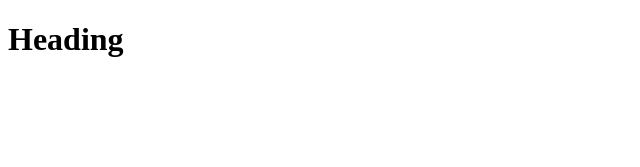
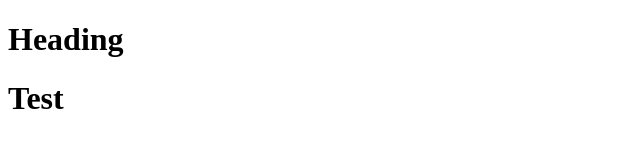
Before and after one commit to raghuhr18/project001, a React (Vite) app: page / in a window 1280 px wide. Shown: the top 167 px of the page, without its empty margins (0-640 px from the left). Built offline with nearby package versions, Linux system fonts and the light colour scheme.

Commit message:
element and component

```diff
--- a/App.js
+++ b/App.js
@@ -1,10 +1,20 @@
 import React from 'react';
 import ReactDOM from 'react-dom/client';
 
-const heading1 = React.createElement("h1",{id:"container"},"Heading");
+const Title = (
+    <h1 id='title' key="h2" className="heading">
+        Heading
+    </h1>
+    )
 
-const heading2 = <h1 id='title' key="h2" className="heading">Heading</h1>
-
+const HeaderComponent = () => {
+   return(
+    <div>
+        {Title}
+        <h1>Test</h1>
+    </div>
+   )
+}
 
 const root = ReactDOM.createRoot(document.getElementById("root"));
-root.render(heading2);
+root.render(<HeaderComponent />);
```
